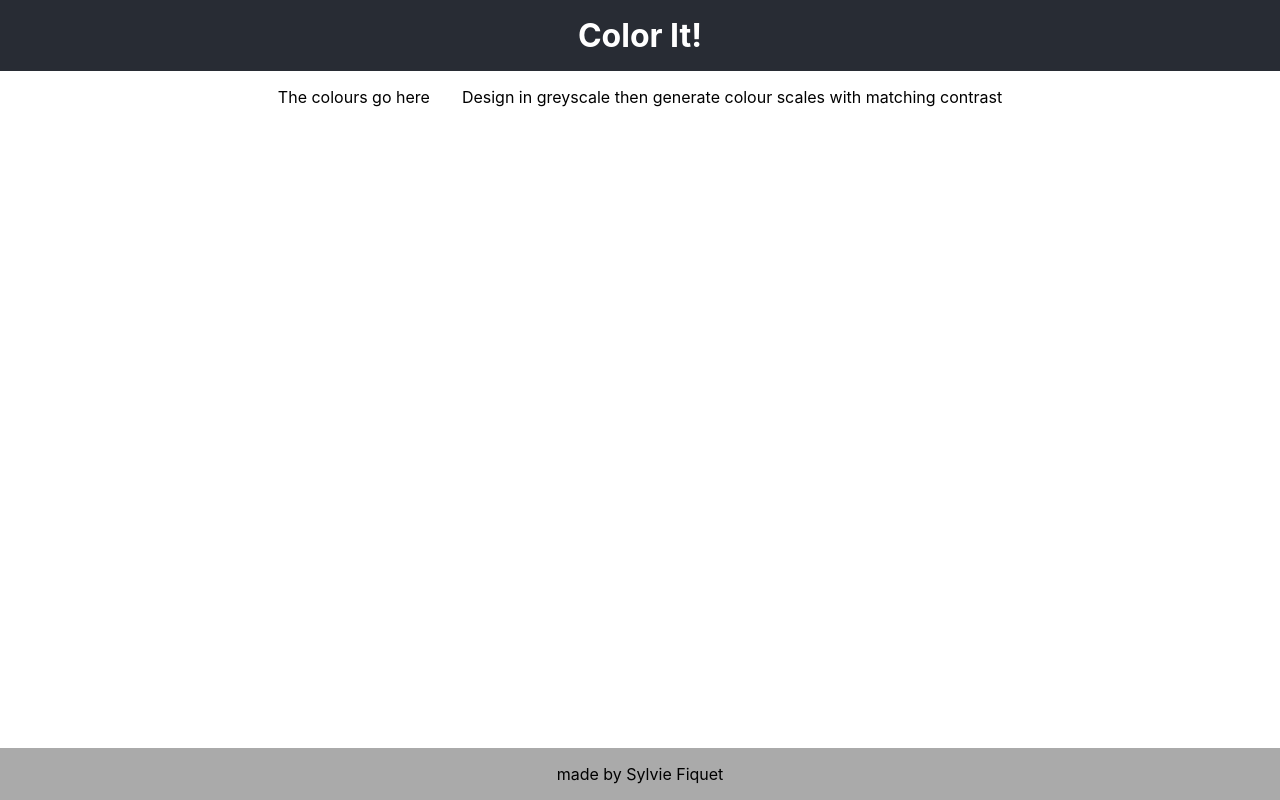
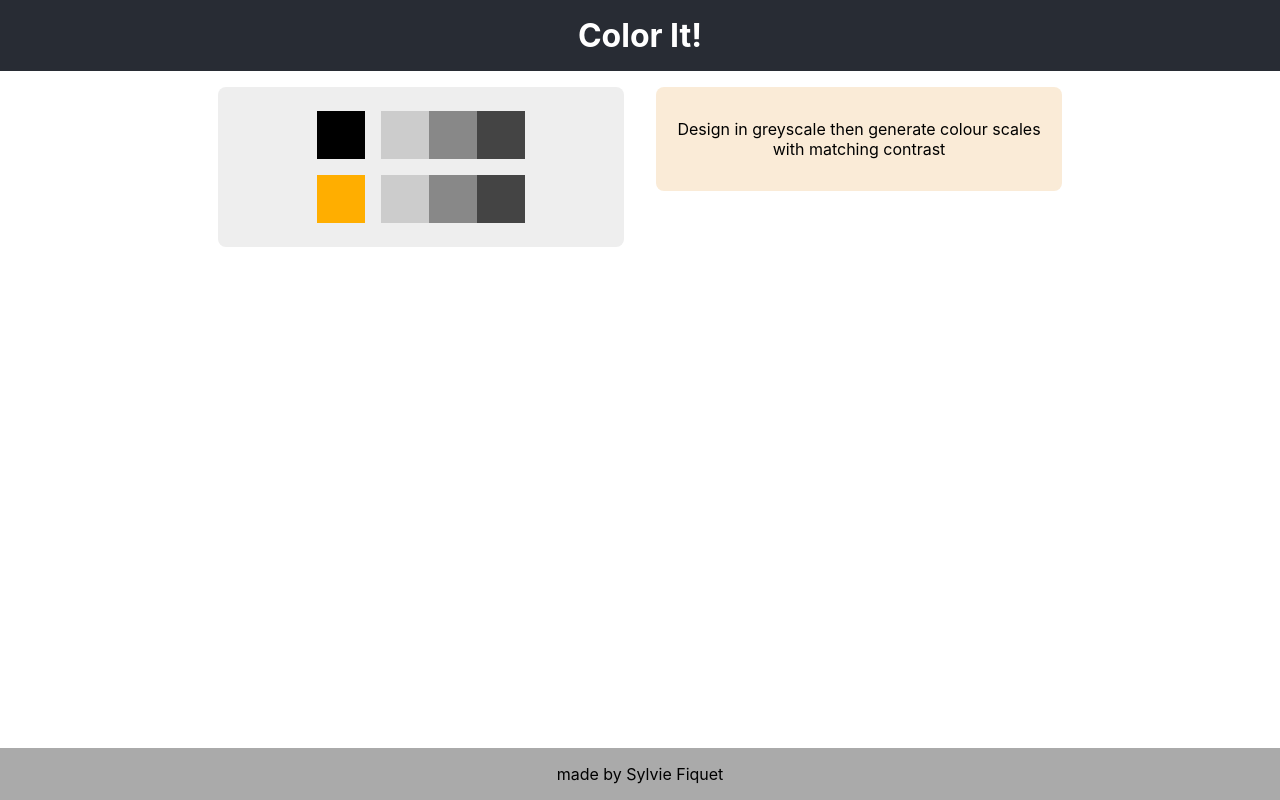
Before and after one commit to sfiquet/color-it, a React (Create React App) app: page / in a window 1280 px wide. Built offline with nearby package versions, Linux system fonts and the light colour scheme.

Commit message:
feat: Add skeleton ColourMatcher

```diff
--- a/package.json
+++ b/package.json
@@ -6,6 +6,7 @@
     "@testing-library/jest-dom": "^4.2.4",
     "@testing-library/react": "^9.5.0",
     "@testing-library/user-event": "^7.2.1",
+    "chroma-js": "^2.1.0",
     "react": "^16.13.1",
     "react-dom": "^16.13.1",
     "react-scripts": "3.4.3"
--- a/src/App.css
+++ b/src/App.css
@@ -17,13 +17,20 @@ h1 {
 .App-content {
   flex: 1 0 auto;
   display: flex;
-  margin: auto;
   flex-direction: column;
   align-items: center;
 }
 
 .App-main, .App-aside {
-  margin: .5rem;
+  width: 100%;
+}
+
+.App-aside {
+}
+
+.App-aside-box {
+  background-color: antiquewhite;
+  padding: 2rem .5rem;
 }
 
 .App-footer {
@@ -33,6 +40,15 @@ h1 {
 
 /* medium */
 @media screen and (min-width: 768px){
+  .App-content {
+    margin: auto;
+  }
+  .App-main, .App-aside {
+    margin: 1rem;
+  }
+  .App-aside-box {
+    border-radius: .5rem;
+  }
 }
 
 /* large */
@@ -41,7 +57,4 @@ h1 {
     flex-direction: row;
     align-items: initial;
   }
-  .App-main, .App-aside {
-    margin: 1rem;
-  }
 }
--- a/src/App.js
+++ b/src/App.js
@@ -1,4 +1,5 @@
 import React from 'react';
+import ColourMatcher from './ColourMatcher';
 import './App.css';
 
 function App() {
@@ -8,9 +9,13 @@ function App() {
         <h1>Color It!</h1>
       </header>
       <div className="App-content">
-        <main className="App-main">The colours go here</main>
+        <main className="App-main">
+          <ColourMatcher />
+        </main>
         <aside className="App-aside">
-          Design in greyscale then generate colour scales with matching contrast
+          <div className="App-aside-box">
+            Design in greyscale then generate colour scales with matching contrast
+          </div>
         </aside>
       </div>
       <footer className="App-footer">made by Sylvie Fiquet</footer>
--- /dev/null
+++ b/src/ColourMatcher.css
@@ -0,0 +1,41 @@
+.ColourMatcher {
+  display: flex;
+  background-color: #eeeeee;
+  padding: 1rem;
+}
+
+.BaseColourScale {
+  padding: .5rem;
+  justify-content: center;
+}
+
+.swatch {
+  height: 3rem;
+  width: 3rem;
+  background-color: orange;
+  display: flex;
+  flex-direction: column;
+  justify-content: center;
+  align-items: center;
+}
+
+.base {
+  margin-right: 1rem;
+}
+
+.horizontal {
+  display: flex;
+  flex-direction: row;
+}
+
+.vertical {
+  display: flex;
+  flex-direction: column;
+}
+
+/* medium */
+@media screen and (min-width: 768px) {
+  .ColourMatcher {
+    border-radius: .5rem;
+  }
+}
--- /dev/null
+++ b/src/ColourMatcher.js
@@ -0,0 +1,54 @@
+import React from 'react';
+import chroma from 'chroma-js';
+import './ColourMatcher.css';
+
+function calculateGreyscale(steps){
+  return ['#cccccc', '#888888', '#444444'];
+}
+function calculateColourScale(base, greyscale){
+  return greyscale;
+}
+
+function ColourSwatch({colour, isBase}){
+  let classes = 'swatch';
+  classes = isBase ? [classes, 'base'].join(' ') :  classes;
+  return (
+    <div className={classes} style={ {backgroundColor: colour} }></div>
+  );
+}
+
+function ColourScale({colours, direction}){
+  return (
+    <div className={direction}>
+      {colours.map(colour => (
+        <ColourSwatch colour={colour} key={colour} />
+      ))}
+    </div>
+  );
+}
+
+function BaseColourScale({base, scale, direction}){
+  return (
+    <div className={`BaseColourScale ${direction}`}>
+      <ColourSwatch colour={base} isBase="true" />
+      <ColourScale colours={scale} direction={direction} />
+    </div>
+  );
+}
+
+function ColourMatcher(){
+  let black = 'black';
+  let greyscale = calculateGreyscale(3);
+  let base = chroma.hsl(Math.floor(Math.random() * 360), 1, .5);
+  let scale = calculateColourScale(base, greyscale);
+  let scaleDirection = 'horizontal';
+  let otherDirection = 'vertical';
+  return (
+    <div className={`ColourMatcher ${otherDirection}`}>
+      <BaseColourScale base={black} scale={greyscale} direction={scaleDirection} />
+      <BaseColourScale base={base} scale={scale} direction={scaleDirection} />
+    </div>
+  );
+}
+
+export default ColourMatcher;
--- a/src/index.css
+++ b/src/index.css
@@ -1,3 +1,7 @@
+* {
+  box-sizing: border-box;
+}
+
 html {
   height: 100%;
 }
```
Also changed, not shown: 1 other file (tests, documents, lock files or other folders).
